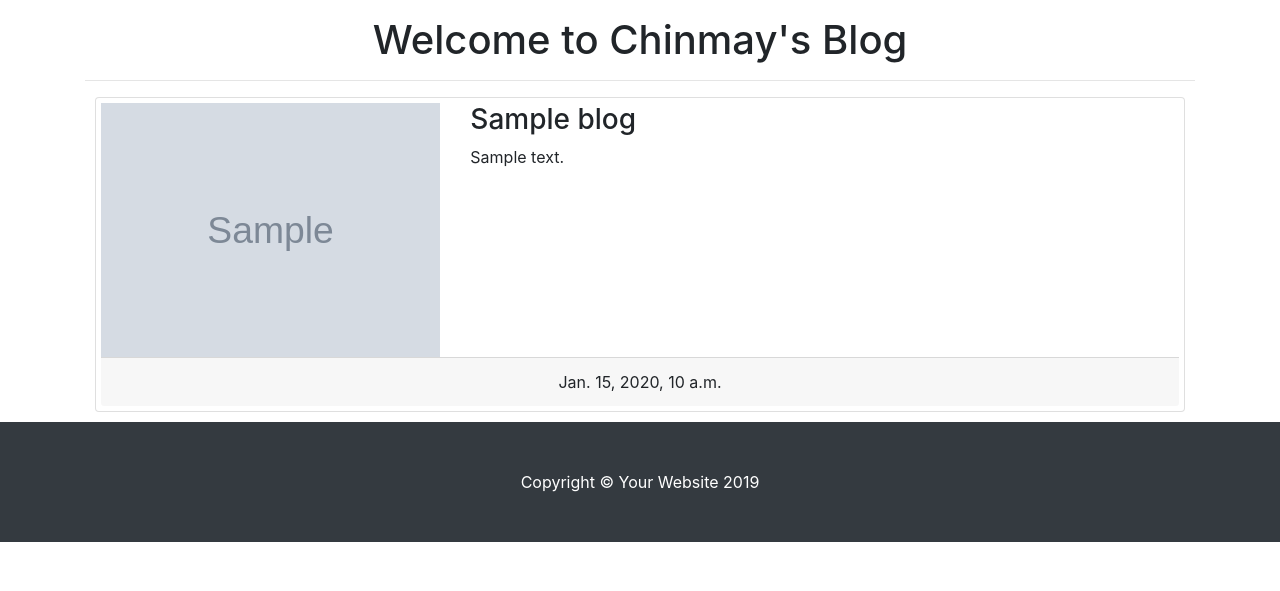
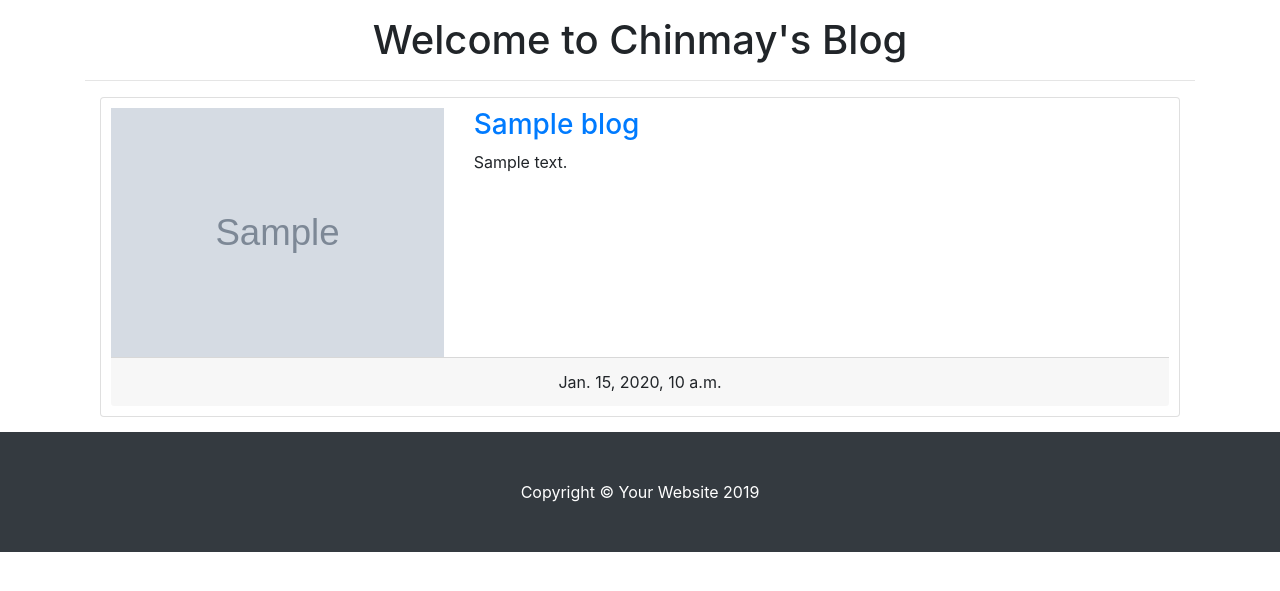
Before and after one commit to iamchinu97/Portfolio-project, a Django app: template blog/templates/blog/allblogs.html in a window 1280 px wide. Shown: the part 56-647 px from the top of the page. Run offline with Django 3.2, Linux system fonts and the light colour scheme; the template is opened without the code that fills it: most values are stand-ins (such as "Sample title", 1, 10 or a date in 2020); grey boxes marked "Sample" are stand-in pictures; data that the repository does not hold is empty; some libraries are stand-ins or nearby versions.

Commit message:
Perfected the links

```diff
--- a/blog/templates/blog/allblogs.html
+++ b/blog/templates/blog/allblogs.html
@@ -2,7 +2,7 @@
 <html lang="en">
 
 <head>
-
+   {% load staticfiles %}
   <meta charset="utf-8">
   <meta name="viewport" content="width=device-width, initial-scale=1, shrink-to-fit=no">
   <meta name="description" content="">
@@ -21,8 +21,8 @@
       }
       .card
       {
-          padding: 5px;
-          margin: 10px;
+          padding: 10px;
+          margin: 15px;
       }
   </style>
 </head>
@@ -32,7 +32,7 @@
   <!-- Navigation -->
   <header>
   <nav class="navbar navbar-expand-lg navbar-dark bg-dark">
-        <a class="navbar-brand" href="#">Chinmay Shimpi</a>
+        <a class="navbar-brand" href="{% url 'homepage' %}">Chinmay Shimpi</a>
         <button class="navbar-toggler" type="button" data-toggle="collapse" data-target="#navbarNavAltMarkup"
             aria-controls="navbarNavAltMarkup" aria-expanded="false" aria-label="Toggle navigation">
             <span class="navbar-toggler-icon"></span>
@@ -41,7 +41,7 @@
             <div class="navbar-nav ml-auto">
                 <a class="nav-item nav-link" href="#">Twitter</a>
                 <a class="nav-item nav-link" href="#">GitHub</a>
-                <a class="nav-item nav-link" href="#">Blog</a>
+                <a class="nav-item nav-link" href="{% url 'blogpage' %}">Blog</a>
                 <a class="nav-item nav-link" href="#">Contact</a>
             </div>
         </div>
@@ -60,8 +60,8 @@
         <img class="img-fluid" src="{{ blog.image.url }}">
     </div>
     <div class="col-md-8">
-        <h3>{{blog.title}}</h3>
-        <p>{{blog.body}}</p>
+        <h3><a href="{% url 'details' blog.id %}">{{blog.title}}</a></h3>
+        <p style="text-align: justify">{{blog.summary}}</p>
     </div>
     </div>
     <div class="card-footer text-center">
--- /dev/null
+++ b/blog/templates/blog/details.html
@@ -0,0 +1 @@
+{{blog.title}}
--- a/blog/urls.py
+++ b/blog/urls.py
@@ -3,4 +3,5 @@ from . import views
 
 urlpatterns = [
     path('',views.blogpage, name='blogpage'),
+    path('<int:blog_id>/',views.detailspage,name='details')
 ]
--- a/blog/views.py
+++ b/blog/views.py
@@ -1,6 +1,10 @@
-from django.shortcuts import render
+from django.shortcuts import render,get_object_or_404
 from .models import blog
 
 def blogpage(request):
     blogs=blog.objects
     return render(request,'blog/allblogs.html',{'blogs':blogs})
+
+def detailspage(request,blog_id):
+    detailblog= get_object_or_404(blog,pk=blog_id)
+    return render(request,'blog/details.html',{'blog':detailblog})
--- a/portfolio/settings.py
+++ b/portfolio/settings.py
@@ -122,8 +122,12 @@ USE_TZ = True
 
 # Static files (CSS, JavaScript, Images)
 # https://docs.djangoproject.com/en/2.1/howto/static-files/
+STATICFILES_DIRS = [
+    os.path.join(BASE_DIR,'portfolio/static/')
+]
 
-STATIC_URL = '/static/'
+STATIC_ROOT = os.path.join(BASE_DIR,'static')
+STATIC_URL = '/eggs/'
 
 MEDIA_ROOT = os.path.join(BASE_DIR, 'media')
 
```
Also changed, not shown: blog/models.py (+7 -0 lines), jobs/templates/jobs/home.html (+4 -4 lines), dlib.png (deleted), facebook.png (deleted), heartrate.jpg (deleted), portfolio/urls.py (line endings or trailing spaces), sapient.jpg (deleted), workshop.jpg (deleted).
